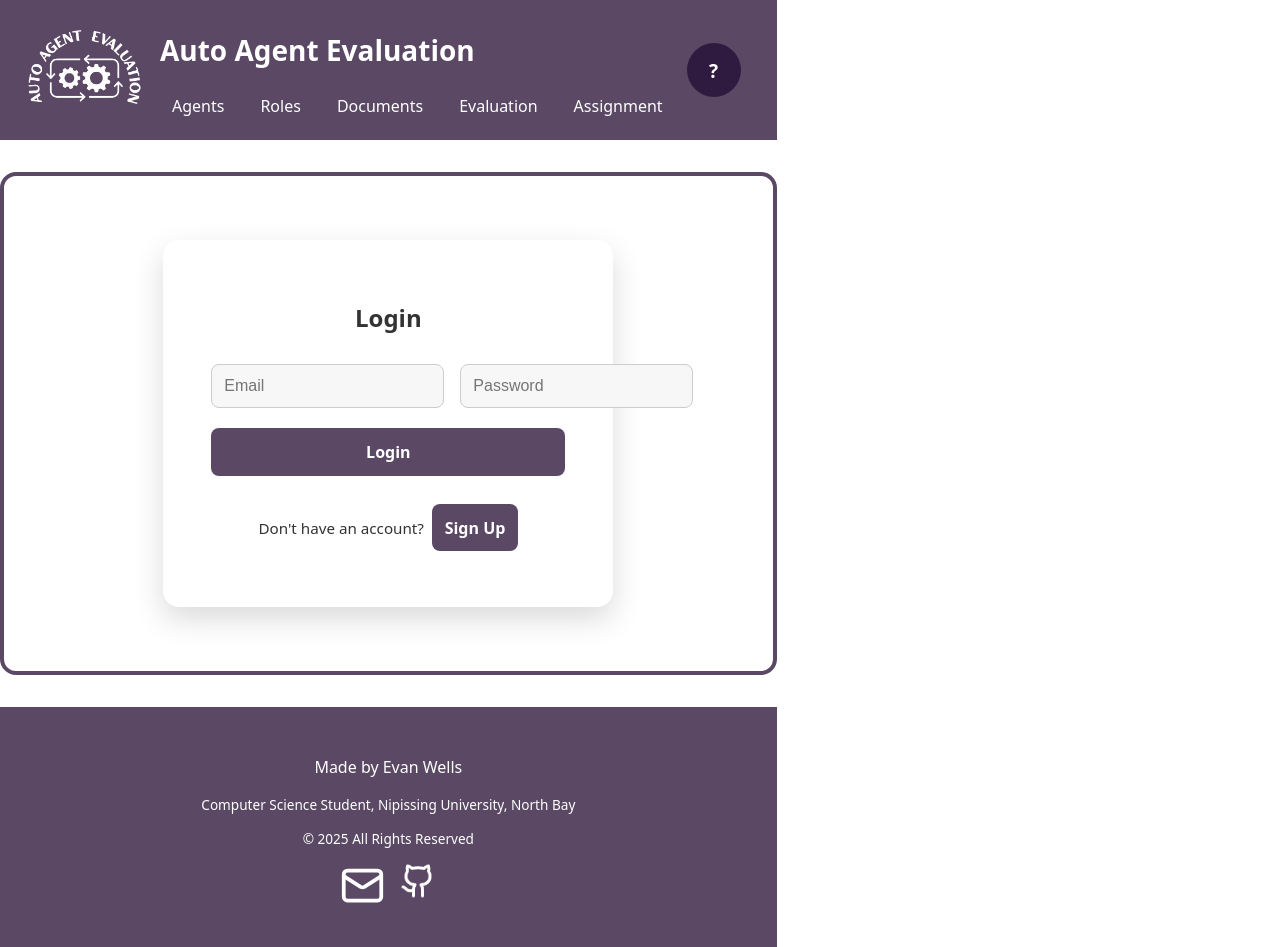
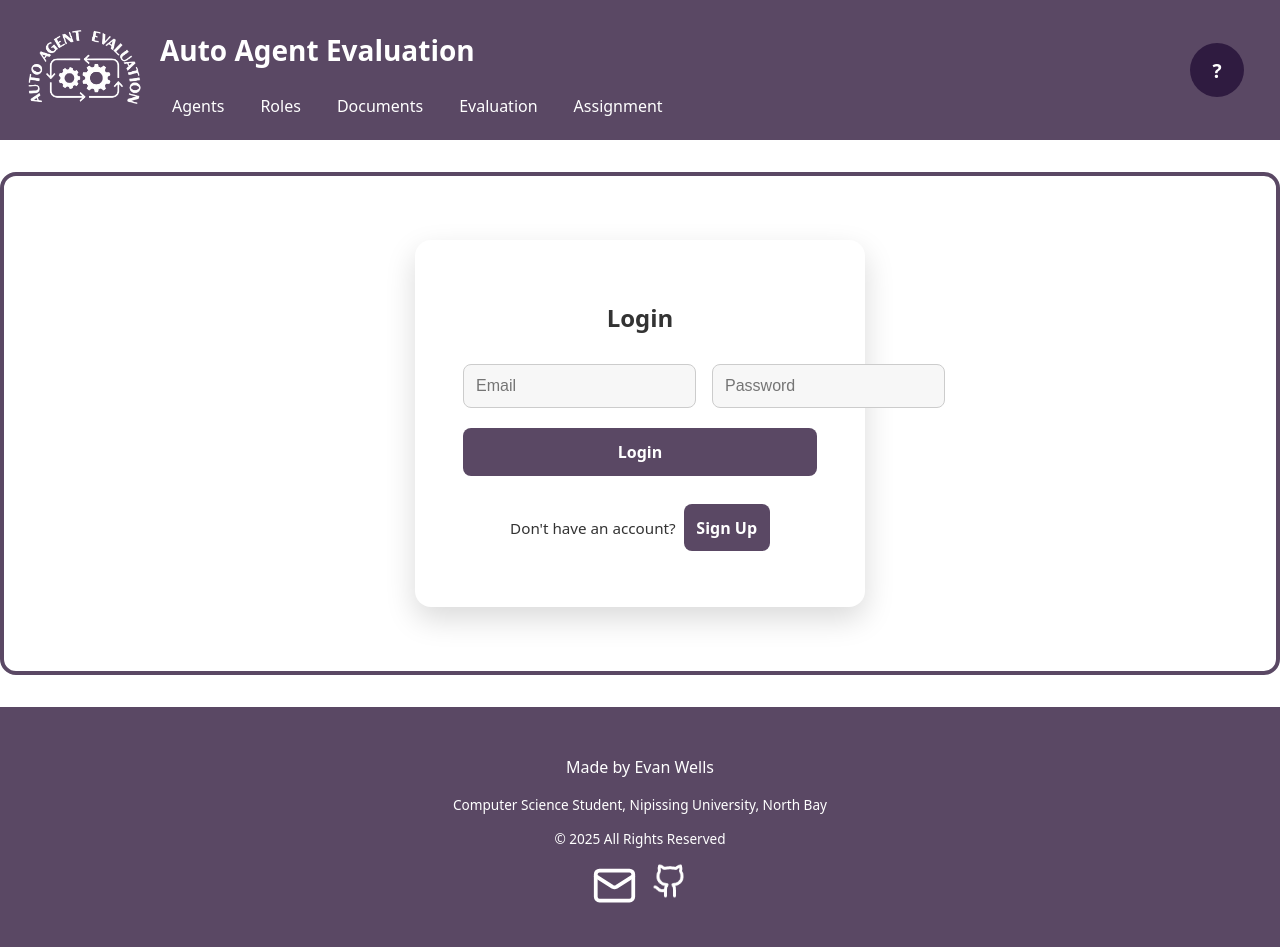
Before and after one commit to ppurple12/Summer2025, a React (Vite) app in the folder agent_evaluation_nlp/frontend/: page /login in a window 1280 px wide. Built offline with nearby package versions, Linux system fonts and the light colour scheme.

Commit message:
Update app.css

```diff
--- a/agent_evaluation_nlp/frontend/src/styles/app.css
+++ b/agent_evaluation_nlp/frontend/src/styles/app.css
@@ -9,8 +9,9 @@ html, body {
   display: flex;
   flex-direction: column;
   min-height: 100vh;
+  width: 100vw; /* Ensure full width */
+  overflow-x: hidden; /* Prevent unwanted scrollbars */
 }
-
 .container,
 .main-content {
   width: 100%;
```
